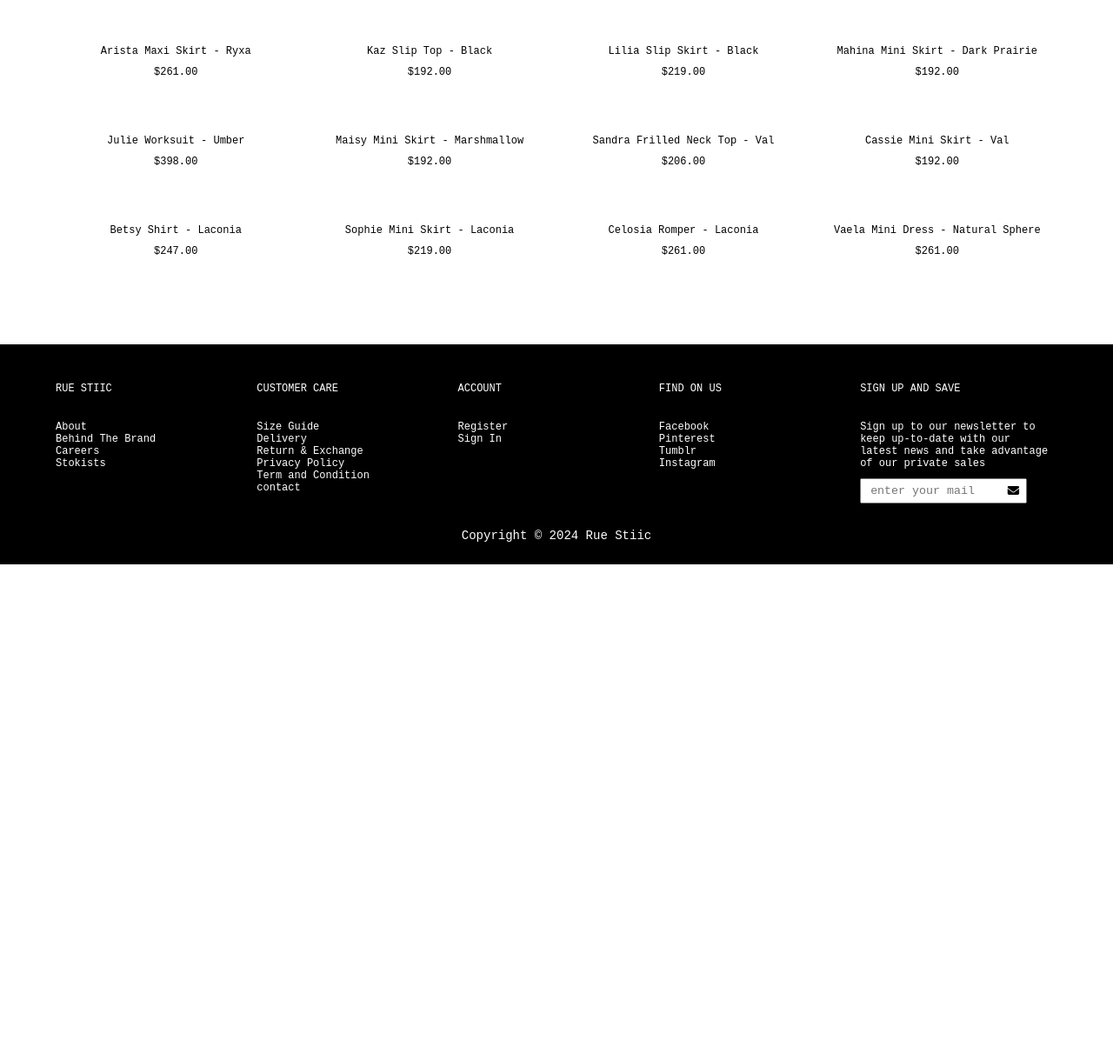
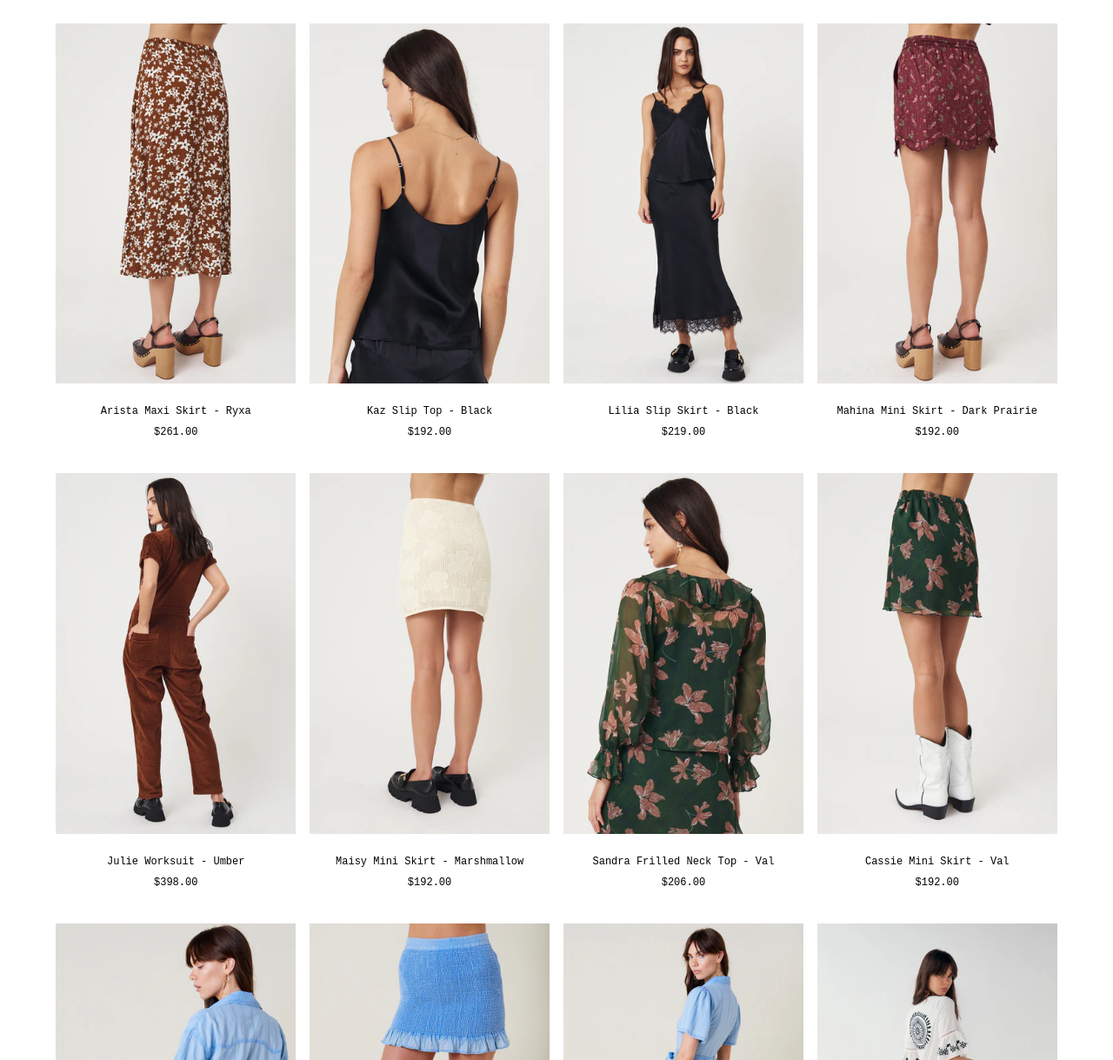
Before and after one commit to cmiou/rue-stiic, a plain HTML site: page index.html in a window 1280 px wide. Shown: the part 725-1944 px from the top of the page at 87% size. Before the commit the page ends 1374 px from the top, so only its background shows below. Drawn offline with Linux system fonts and the light colour scheme; the site is published under a folder, as on GitHub Pages, so addresses that start at the root find nothing.

Commit message:
Update index.html

```diff
--- a/index.html
+++ b/index.html
@@ -52,69 +52,69 @@
                 <p> $219.00 </p>
             </div>
             <div class="item">
-                <img src="/assets/4.webp" alt="" srcset="">
+                <img src="./assets/4.webp" alt="" srcset="">
                 <p>Pomona Shirt - Ryxa</p>
                 <p> $233.00 </p>
             </div>
             <div class="item">
-                <img src="/assets/5.webp" alt="" srcset="">
+                <img src="./assets/5.webp" alt="" srcset="">
                 <p>Arista Maxi Skirt - Ryxa</p>
                 <p> $261.00 </p>
             </div>
             <div class="item">
-                <img src="/assets/6.webp" alt="" srcsest="">
+                <img src="./assets/6.webp" alt="" srcsest="">
                 <p>Kaz Slip Top - Black</p>
                 <p> $192.00 </p>
             </div>
             <div class="item">
-                <img src="/assets/7.webp" alt="" srcset="">
+                <img src="./assets/7.webp" alt="" srcset="">
                 <p>Lilia Slip Skirt - Black</p>
                 <p> $219.00 </p>
             </div>
             <div class="item">
-                <img src="/assets/8.webp" alt="" srcset="">
+                <img src="./assets/8.webp" alt="" srcset="">
                 <p>Mahina Mini Skirt - Dark Prairie</p>
                 <p> $192.00 </p>
             </div>
 
             <div class="item">
-                <img src="/assets/9.webp" alt="" srcset="">
+                <img src="./assets/9.webp" alt="" srcset="">
                 <p>Julie Worksuit - Umber</p>
                 <p> $398.00 </p>
             </div>
             <div class="item">
-                <img src="/assets/10.webp" alt="" srcset="">
+                <img src="./assets/10.webp" alt="" srcset="">
                 <p>Maisy Mini Skirt - Marshmallow</p>
                 <p> $192.00 </p>
             </div>
             <div class="item">
-                <img src="/assets/11.webp" alt="" srcset="">
+                <img src="./assets/11.webp" alt="" srcset="">
                 <p>Sandra Frilled Neck Top - Val</p>
                 <p> $206.00 </p>
             </div>
             <div class="item">
-                <img src="/assets/12.webp" alt="" srcset="">
+                <img src="./assets/12.webp" alt="" srcset="">
                 <p>Cassie Mini Skirt - Val</p>
                 <p> $192.00 </p>
             </div>
 
             <div class="item">
-                <img src="/assets/13.webp" alt="" srcset="">
+                <img src="./assets/13.webp" alt="" srcset="">
                 <p>Betsy Shirt - Laconia</p>
                 <p> $247.00 </p>
             </div>
             <div class="item">
-                <img src="/assets/14.webp" alt="" srcset="">
+                <img src="./assets/14.webp" alt="" srcset="">
                 <p>Sophie Mini Skirt - Laconia</p>
                 <p> $219.00 </p>
             </div>
             <div class="item">
-                <img src="/assets/15.webp" alt="" srcset="">
+                <img src="./assets/15.webp" alt="" srcset="">
                 <p>Celosia Romper - Laconia</p>
                 <p> $261.00 </p>
             </div>
             <div class="item">
-                <img src="/assets/16.webp" alt="" srcset="">
+                <img src="./assets/16.webp" alt="" srcset="">
                 <p>Vaela Mini Dress - Natural Sphere</p>
                 <p> $261.00 </p>
             </div>
```
